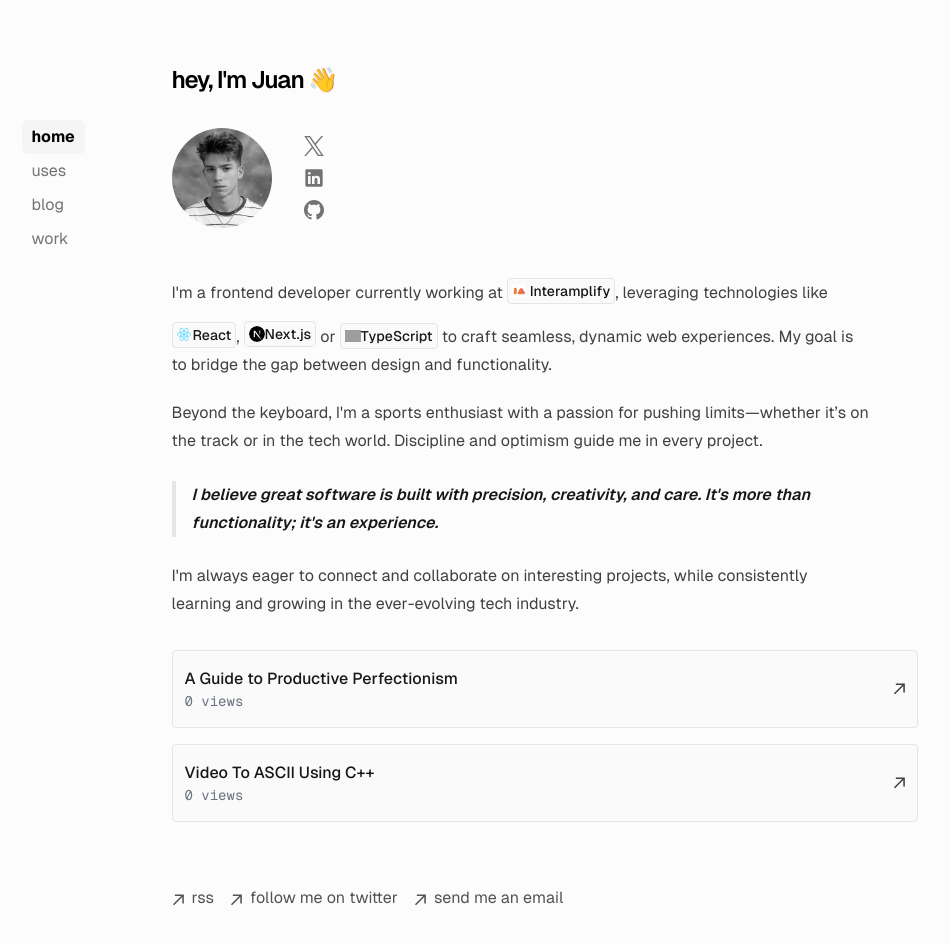
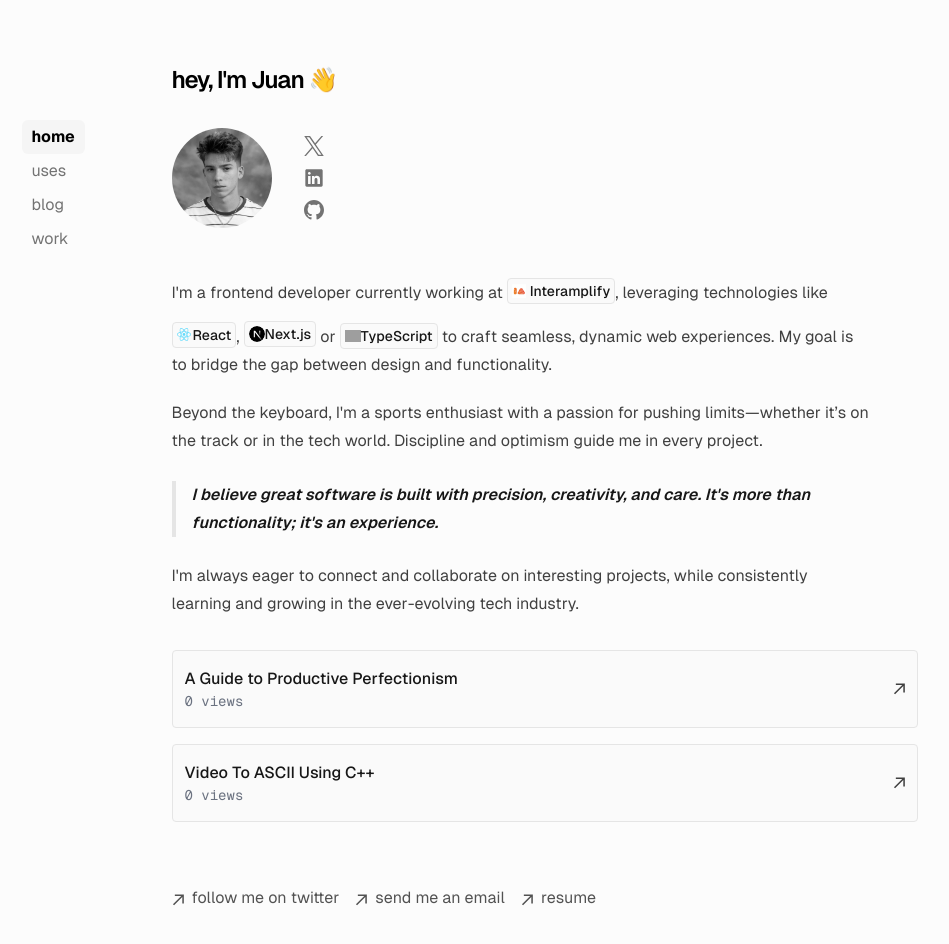
Before and after one commit to jmartinn/portfolio, a Next.js app: page / in a window 1280 px wide. Shown: the top 944 px of the page, without its empty margins (163-1112 px from the left). Built offline with nearby package versions, Linux system fonts and the light colour scheme; grey boxes are pictures that could not be loaded.

Commit message:
fix: update footer links and labels for clarity

```diff
--- a/components/layout/footer.tsx
+++ b/components/layout/footer.tsx
@@ -4,17 +4,6 @@ export function Footer() {
   return (
     <footer className="mb-16">
       <ul className="font-sm mt-8 flex flex-col space-x-0 space-y-2 text-neutral-600 md:flex-row md:space-x-4 md:space-y-0 dark:text-neutral-300">
-        <li>
-          <a
-            className="flex items-center transition-all hover:text-neutral-800 dark:hover:text-neutral-100"
-            rel="noopener noreferrer"
-            target="_blank"
-            href="/rss"
-          >
-            <Icons.arrow />
-            <p className="ml-2 h-7">rss</p>
-          </a>
-        </li>
         <li>
           <a
             className="flex items-center transition-all hover:text-neutral-800 dark:hover:text-neutral-100"
@@ -37,6 +26,17 @@ export function Footer() {
             <p className="ml-2 h-7">send me an email</p>
           </a>
         </li>
+        <li>
+          <a
+            className="flex items-center transition-all hover:text-neutral-800 dark:hover:text-neutral-100"
+            rel="noopener noreferrer"
+            target="_blank"
+            href="/resume"
+          >
+            <Icons.arrow />
+            <p className="ml-2 h-7">resume</p>
+          </a>
+        </li>
       </ul>
     </footer>
   );
```
